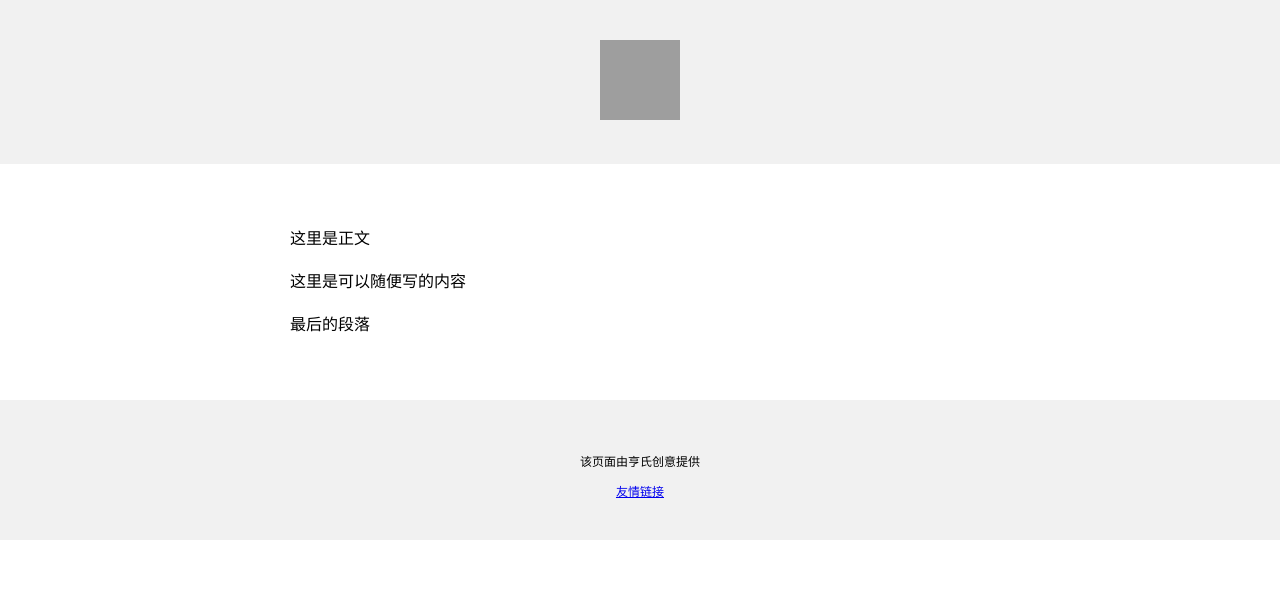
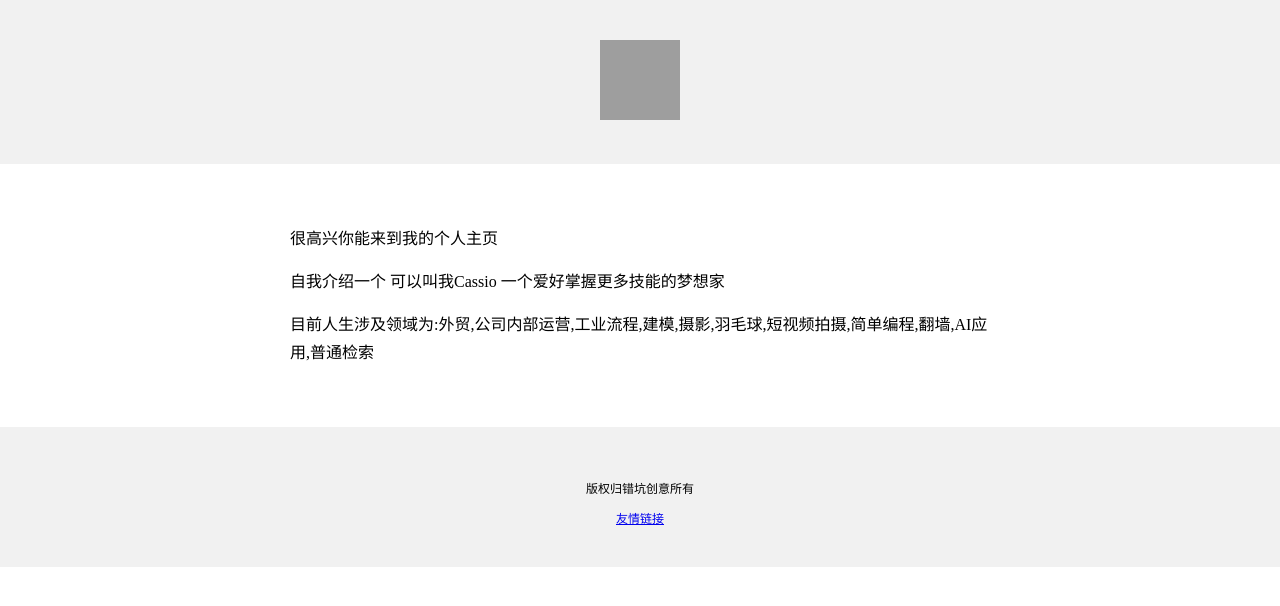
Before and after one commit to CH-Feng/P1, a plain HTML site: page index.html in a window 1280 px wide. Drawn offline with Linux system fonts and the light colour scheme; grey boxes are pictures that could not be loaded.

Commit message:
Update index.html

```diff
--- a/index.html
+++ b/index.html
@@ -3,7 +3,7 @@
   <head>
     <meta charset="utf-8">
     <meta name="viewport" content="width=device-width, initial-scale=1" />
-    <title>康文昌的在线HTML 教学小工具</title>
+    <title>CH-Feng的个人主页</title>
     <style>
       body {
         margin: 0;
@@ -24,9 +24,9 @@
     padding: 15px;
     line-height: 1.7;
     ">
-      <p>这里是正文</p>
-      <p>这里是可以随便写的内容</p>
-      <p>最后的段落</p>
+      <p>很高兴你能来到我的个人主页</p>
+      <p>自我介绍一个 可以叫我Cassio 一个爱好掌握更多技能的梦想家</p>
+      <p>目前人生涉及领域为:外贸,公司内部运营,工业流程,建模,摄影,羽毛球,短视频拍摄,简单编程,翻墙,AI应用,普通检索</p>
     </div>
     <div style="
     background-color: #f1f1f1;
@@ -34,7 +34,7 @@
     padding: 40px;
     font-size: 12px;
     ">
-    <p>该页面由亨氏创意提供</p>
+    <p>版权归错坑创意所有</p>
     <a href="https://cn.bing.com/">友情链接</a>
     </div>
   </body>
```
